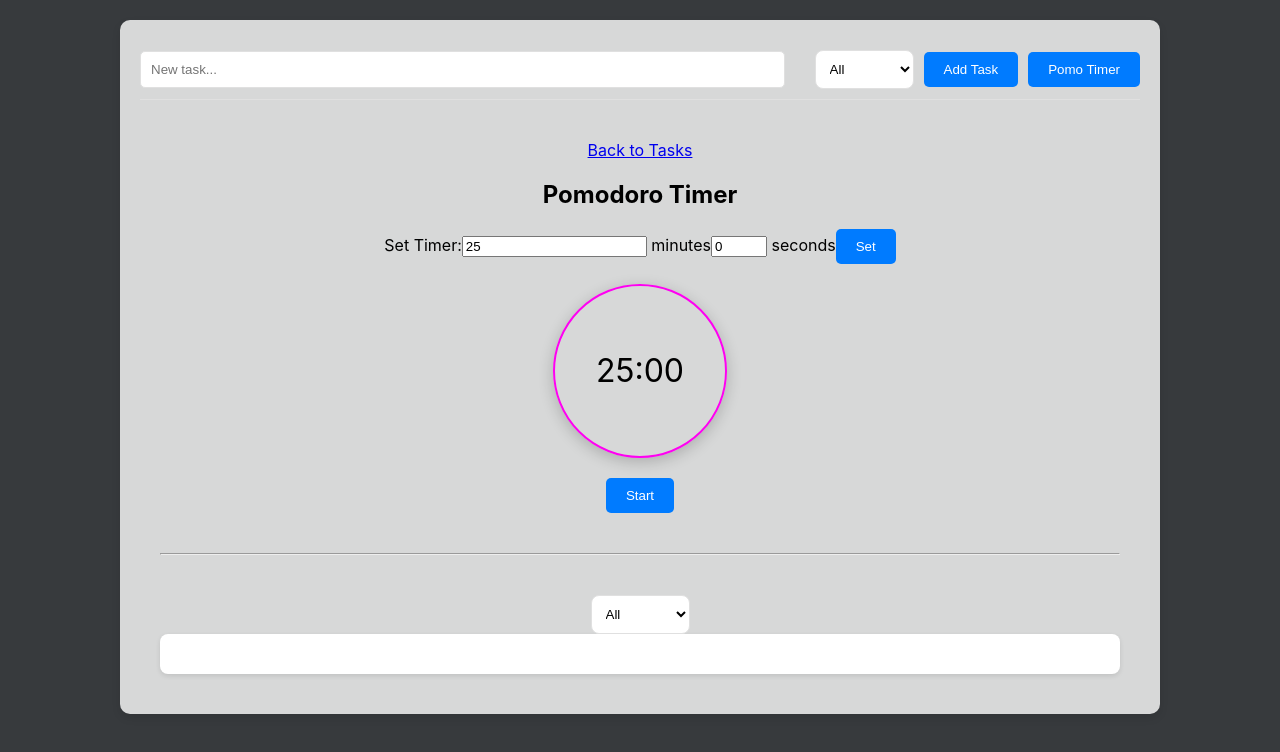
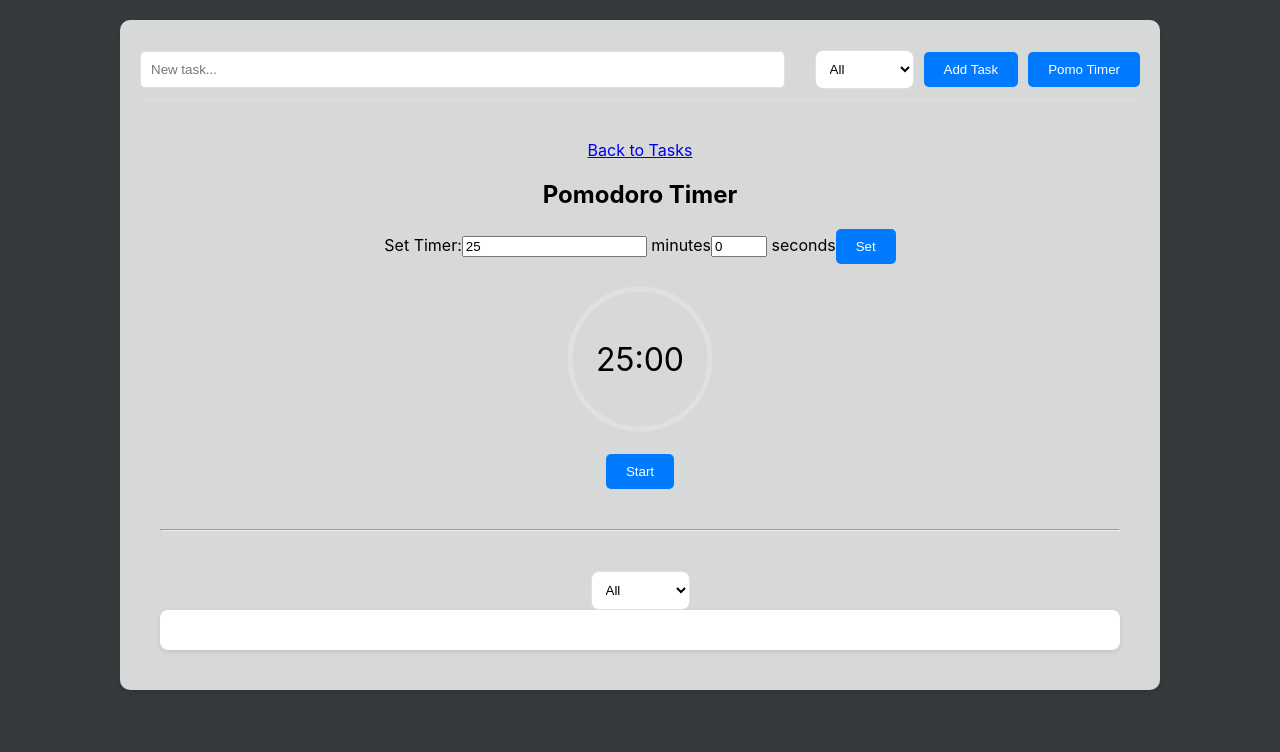
Before and after one commit to vukhanh732/Task-Mate, a React (Create React App) app: page /pomo-timer in a window 1280 px wide. Shown: the top 752 px of the page. Built offline with nearby package versions, Linux system fonts and the light colour scheme.

Commit message:
Add colour to pomo timer

```diff
--- a/src/App.css
+++ b/src/App.css
@@ -232,3 +232,21 @@ button:hover {
 button, .task-item {
   transition: all 0.3s ease;
 }
+
+.timer-circle {
+  width: 150px;
+  height: 150px;
+  transform: rotate(-90deg);
+}
+
+.timer-circle-bg {
+  stroke: #eee;
+  fill: none;
+  stroke-width: 10;
+}
+
+.timer-circle-fg {
+  fill: none;
+  stroke-width: 10;
+  stroke: #ff4500; /* You can change this color if you like */
+}
--- a/src/PomoTimer.js
+++ b/src/PomoTimer.js
@@ -3,12 +3,22 @@ import { Link } from 'react-router-dom';
 import TaskList from './components/TaskList';
 
 function PomoTimer() {
+
     const [minutes, setMinutes] = useState(25);
     const [seconds, setSeconds] = useState(0);
     const [isActive, setIsActive] = useState(false);
     const [pomoCount, setPomoCount] = useState(0);
     const [inputMinutes, setInputMinutes] = useState(25);
     const [inputSeconds, setInputSeconds] = useState(0);
+
+    const totalSeconds = inputMinutes * 60 + inputSeconds;
+    const currentTimeInSeconds = minutes * 60 + seconds;
+    const fractionCompleted = currentTimeInSeconds / totalSeconds;
+    const radius = 70;
+    const circumference = 2 * Math.PI * radius;
+    const dashoffset = fractionCompleted * circumference;
+
+
 
     const setTimer = () => {
         setMinutes(inputMinutes);
@@ -69,23 +79,42 @@ function PomoTimer() {
                 <button onClick={setTimer}>Set</button>
             </div>
 
-            <div style={{
-                fontSize: '2rem',
-                margin: '20px auto',
-                border: '2px solid #ff00f2', // Blue border color
-                backgroundColor: 'linear-gradient(to right, #36d1dc, #5b86e5)', // Gradient background color
-                color: 'black', // Text color
-                boxShadow: '0px 4px 15px rgba(0, 0, 0, 0.2)', // Adds a slight shadow
-                padding: '10px',
-                borderRadius: '50%',
-                width: '150px',
-                height: '150px',
-                display: 'flex',
-                alignItems: 'center',
-                justifyContent: 'center'
-            }}>
-                {String(minutes).padStart(2, '0')}:{String(seconds).padStart(2, '0')}
+            {/* Updated Timer's Display */}
+            <div style={{ position: 'relative', height: '150px', width: '150px', margin: '20px auto' }}>
+                <svg width="150" height="150" viewBox="0 0 150 150">
+                    <circle
+                        cx="75"
+                        cy="75"
+                        r="70"
+                        stroke="#E0E0E0"
+                        strokeWidth="5"
+                        fill="none"
+                    />
+                    <circle
+                        cx="75"
+                        cy="75"
+                        r="70"
+                        stroke="#FF4500"
+                        strokeWidth="5"
+                        fill="none"
+                        strokeLinecap="round"
+                        strokeDasharray={circumference}
+                        strokeDashoffset={dashoffset}
+                        transform="rotate(-90 75 75)"
+                    />
+                </svg>
+                <div style={{
+                    position: 'absolute',
+                    top: '50%',
+                    left: '50%',
+                    transform: 'translate(-50%, -50%)',
+                    fontSize: '2rem'
+                }}>
+                    {String(minutes).padStart(2, '0')}:{String(seconds).padStart(2, '0')}
+                </div>
             </div>
+
+
             <button onClick={() => setIsActive(!isActive)}>
                 {isActive ? 'Pause' : 'Start'}
             </button>
```
